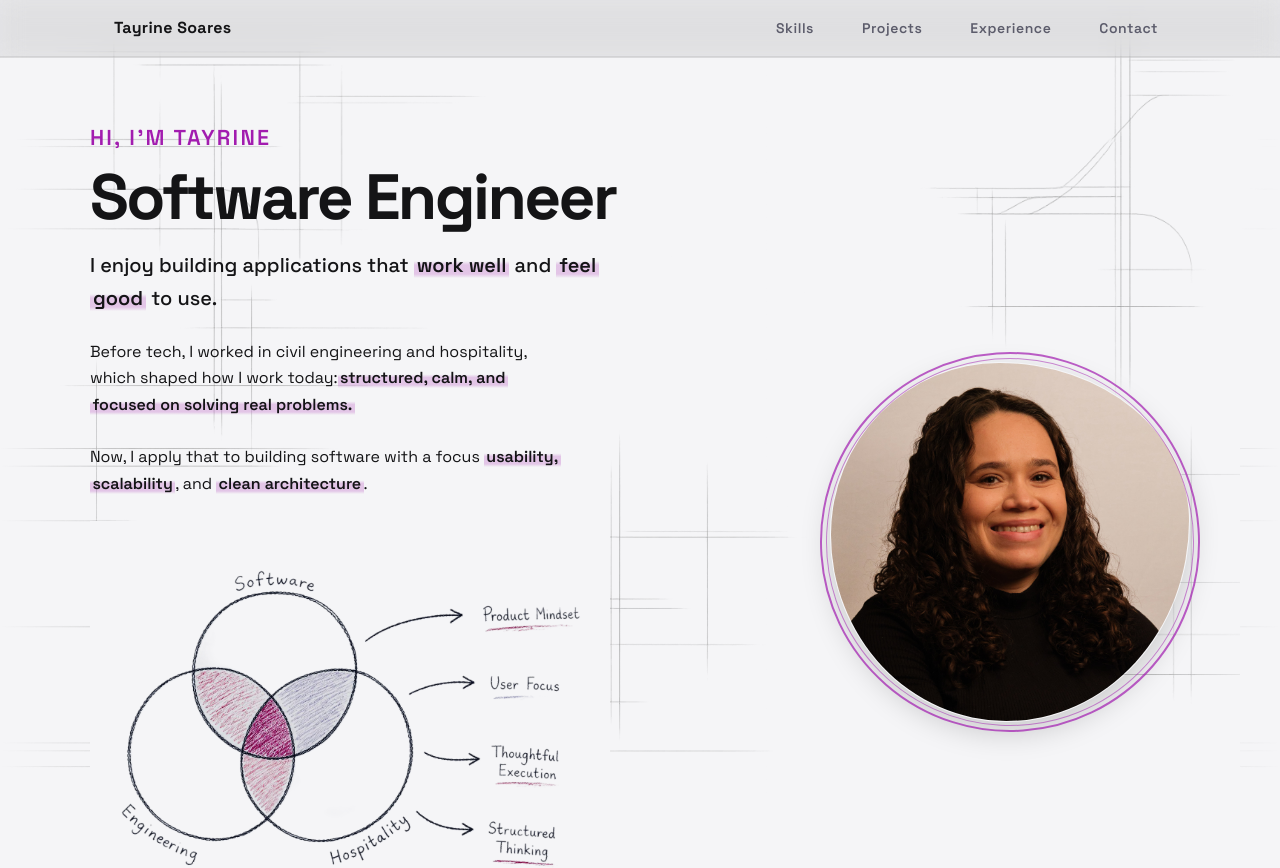
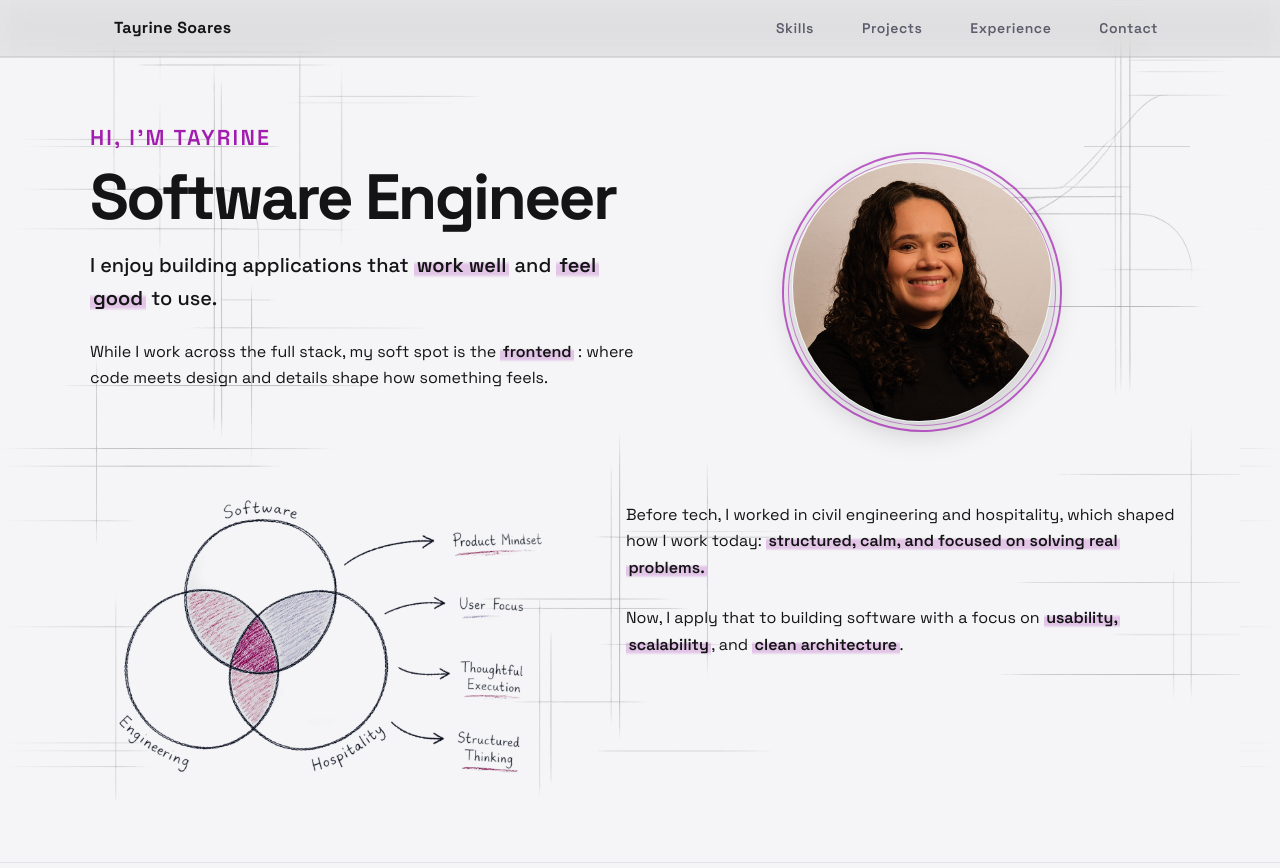
Before and after one commit to TayrineSoares/tayrine-portfolio, a React (Vite) app: page / in a window 1280 px wide. Shown: the top 868 px of the page. Built offline with nearby package versions, Linux system fonts and the light colour scheme.

Commit message:
change hero layout

```diff
--- a/src/components/Hero.jsx
+++ b/src/components/Hero.jsx
@@ -1,56 +1,59 @@
 import '../styles/Hero.css';
-import { MapPin, Compass, Building2, Network } from 'lucide-react';
 
-const heroTags = [
-  { label: 'Toronto based', icon: MapPin },
-  { label: 'Product-Minded', icon: Compass },
-  { label: 'Engineering Foundation', icon: Building2 },
-  { label: 'Systems Thinker', icon: Network },
-];
 
 const Hero = () => {
   return (
     <section id="hero">
+
       <div className="container hero-container">
-        {/* Left: Text */}
+
+        {/* TOP CONTAINER - TEXT + PROFILE PIC SIDE BY SIDE */}
         <div className="hero-text">
+          <div className="hero-text-left">
              <p className="intro">Hi, I'm Tayrine</p>
             <h1 className="hero-name">Software Engineer</h1>
             <p className="hero-subheading">
               I enjoy building applications that <span className="highlight">work well</span> and <span className="highlight">feel good</span> to use.
             </p>
 
-          <p className="hero-description">
-            Before tech, I worked in civil engineering and hospitality, which shaped how I work today:
-            <span className="highlight">structured, calm, and focused on solving real problems. </span> <br/> <br/>
-            Now, I apply that to building software with a focus <span className="highlight">usability, scalability</span>, and <span className="highlight">clean architecture</span>.
-          </p>
+              <p className="hero-description" >While I work across the full stack, my soft spot is the  <span className="highlight">frontend</span> : where code meets design and details shape how something feels.</p>
+
+          </div>
+
+
+            {/* PROFILE PICTURE */}
+            <div className="hero-image">
+              <img src="/Tayrine_Soares_3.jpg" alt="Tayrine Soares" />
+            </div>
+
+            <hr className="hero-divider" />
+
+          </div>
+
+
+          {/* BOTTOM - VENN DIAGRAM + TEXT SIDE BY SIDE  */}
+
+
+          <div className="hero-venn-row">
 
                <img
                 src="/images/intersection-arrow-Picsart-BackgroundRemover.png"
                 alt="Intersection"
-            className="hero-arrow"
+                className="hero-venn"
               />
 
+            <div className="hero-venn-text">
               <p className="hero-description">
-
+                Before tech, I worked in civil engineering and hospitality, which shaped how I work today: <span className="highlight">structured, calm, and focused on solving real problems. </span>
               </p>
 
-          {/* <p className="hero-description">
-            Currently working at{" "}
-            <a href="https://mykitchenops.com" target="_blank" rel="noopener noreferrer">
-              MyKitchenOps
-            </a>
-            , I collaborate  across <span className="highlight">engineering and product</span> on a SaaS for kitchen operations: improving workflows, documenting system architecture, and <span className="highlight">translating real-world processes into scalable software features.</span>
-          </p> */}
-
+              <p className="hero-description">
+                Now, I apply that to building software with a focus on <span className="highlight">usability, scalability</span>, and <span className="highlight">clean architecture</span>.
+              </p>
+            </div>
 
           </div>
 
-        {/* Right: Image */}
-        <div className="hero-image">
-          <img src="/Tayrine_Soares_3.jpg" alt="Tayrine Soares" />
-        </div>
       </div>
     </section>
   );
--- a/src/styles/Hero.css
+++ b/src/styles/Hero.css
@@ -1,4 +1,3 @@
-
 #hero {
   position: relative;
   overflow: hidden;
@@ -6,35 +5,39 @@
   padding-bottom: 0;
 }
 
-
-
-.hero-container {
-  position: relative;
-  z-index: 1;
-  padding: 0;
-}
-
 section {
   scroll-margin-top: 80px;
 }
 
+/* =========================
+   OUTER CONTAINER
+========================= */
 .hero-container {
+  position: relative;
+  z-index: 1;
   display: flex;
-  align-items: center;
-  justify-content: space-between;
+  flex-direction: column;
   max-width: var(--content-max-width);
   margin: 0 auto;
-  gap: 0;
+  padding: 0;
 }
 
 /* =========================
-   LEFT: TEXT
+   TOP ROW: TEXT + PHOTO
 ========================= */
 .hero-text {
-  flex: 1 1 50%;
-  min-width: 0;
+  display: flex;
+  align-items: flex-start;
+  justify-content: space-between;
+  gap: var(--space-8);
+  width: 100%;
+  margin-bottom: 2em;
 }
 
+.hero-text-left {
+  flex: 1 1 auto;
+  min-width: 550px;
+}
 .intro {
   font-size: clamp(1rem, 2vw, 1.35rem);
   font-weight: 600;
@@ -42,7 +45,6 @@ section {
   text-transform: uppercase;
   margin-bottom: var(--space-2);
   color: var(--accent);
-
 }
 
 .hero-name {
@@ -59,16 +61,13 @@ section {
   font-weight: 500;
   line-height: var(--line-relaxed);
   color: var(--fg);
-  max-width: 520px;
   margin-bottom: var(--space-6);
 }
 
 .hero-description {
-  max-width: 480px;
   font-size: var(--text-base);
   line-height: var(--line-relaxed);
   margin-bottom: var(--space-6);
-
 }
 
 .hero-description a {
@@ -84,17 +83,93 @@ section {
   opacity: 0.8;
 }
 
-
-.hero-arrow {
-  width: 100%; /* shrinks with the column */
-  max-width: 520px;
-  height: auto;
-  display: block;
-  z-index: 0;
-  background-color: var(--bg)
+/* =========================
+   PROFILE PICTURE
+========================= */
+.hero-image {
+  position: relative;
+  flex-shrink: 0;
+  display: flex;
+  align-items: flex-start;
+  margin-top: 40px;
+  margin-left: 120px;
 }
 
-/* Lighter, more transparent highlighter behind phrases like "usability, scalability..." */
+.hero-image img {
+  width: min(260px, 38vw);
+  aspect-ratio: 1;
+  object-fit: cover;
+  border-radius: 47% 53% 51% 49% / 48% 44% 56% 52%;
+  border: 1px solid rgba(255,255,255,0.08);
+  box-shadow: 0 10px 30px rgba(0, 0, 0, 0.18);
+}
+
+.hero-image::before,
+.hero-image::after {
+  content: "";
+  position: absolute;
+  border-radius: 50%;
+  pointer-events: none;
+}
+
+.hero-image::before {
+  inset: -10px;
+  border: 2px solid var(--accent);
+  opacity: 0.7;
+  transform: rotate(-4deg);
+}
+
+.hero-image::after {
+  inset: -4px;
+  border: 1.5px solid var(--accent);
+  opacity: 0.5;
+  transform: rotate(3deg);
+}
+
+/* =========================
+   DIVIDER
+========================= */
+.hero-divider {
+  border: none;
+  border-top: 0.5px solid color-mix(in srgb, var(--fg) 15%, transparent);
+  margin: var(--space-6) 0;
+  width: 100%;
+}
+
+/* =========================
+   BOTTOM ROW: VENN + TEXT
+========================= */
+.hero-venn-row {
+  display: flex;
+  align-items: flex-start;
+  gap: var(--space-6);
+  width: 100%;
+  margin-bottom: var(--space-6);
+}
+
+.hero-venn {
+  flex-shrink: 0;
+  width: 480px;
+  height: auto;
+}
+
+.hero-venn-text {
+  flex: 1;
+  min-width: 0;
+  margin-bottom: 0;
+  margin-top: 3rem;
+  margin-left: 2rem;
+
+}
+
+.hero-venn-text .hero-description {
+  max-width: none;
+  width: 100%;
+}
+
+/* =========================
+   HIGHLIGHT
+========================= */
 .highlight {
   font-weight: 600;
   background: linear-gradient(
@@ -109,59 +184,6 @@ section {
 }
 
 /* =========================
-   RIGHT: IMAGE
-========================= */
-.hero-image {
-  position: relative;
-  flex: 0 1 auto;
-  min-width: 0;
-  display: flex;
-  justify-content: flex-start;
-  align-items: center;
-}
-
-/* first hand-drawn ring */
-.hero-image::before,
-.hero-image::after {
-  content: "";
-  position: absolute;
-  border-radius: 50%;
-  pointer-events: none;
-}
-
-/* outer line */
-.hero-image::before {
-  inset: -10px;
-  border: 2px solid var(--accent);
-  opacity: 0.7;
-  transform: rotate(-4deg);
-}
-
-/* second imperfect line */
-.hero-image::after {
-  inset: -4px;
-  border: 1.5px solid var(--accent);
-  opacity: 0.5;
-  transform: rotate(3deg);
-}
-
-.hero-image img {
-  max-width: min(360px, 38vw);
-  width: 100%;
-  aspect-ratio: 1;
-  object-fit: cover;
-
-  /* more organic shape */
-  border-radius: 47% 53% 51% 49% / 48% 44% 56% 52%;
-
-  border: 1px solid rgba(255,255,255,0.08);
-
-  /* softer shadow */
-  box-shadow:
-    0 10px 30px rgba(0, 0, 0, 0.18);
-}
-
-/* =========================
    RESPONSIVE
 ========================= */
 @media (max-width: 768px) {
@@ -170,30 +192,30 @@ section {
   }
 
   .hero-container {
-    flex-direction: column;
-    text-align: left;
-    align-items: flex-start;
     padding-left: var(--space-4);
     padding-right: var(--space-4);
   }
 
   .hero-text {
-    order: 2;
-    width: 100%;
+    flex-direction: column-reverse;
   }
 
   .hero-image {
-    order: 1;
-    margin-bottom: var(--space-8);
     align-self: center;
+    margin-top: 0;
+    margin-bottom: var(--space-6);
   }
 
   .hero-image img {
-    max-width: 220px;
+    width: 220px;
   }
 
-  .hero-arrow {
-  max-width: 320px;
-  margin: 0 auto;   /* center */
+  .hero-venn-row {
+    flex-direction: column;
+  }
+
+  .hero-venn {
+    width: 200px;
+    margin: 0 auto;
+  }
 }
-}
```
Lines whose indentation alone changed are shown as unchanged.
